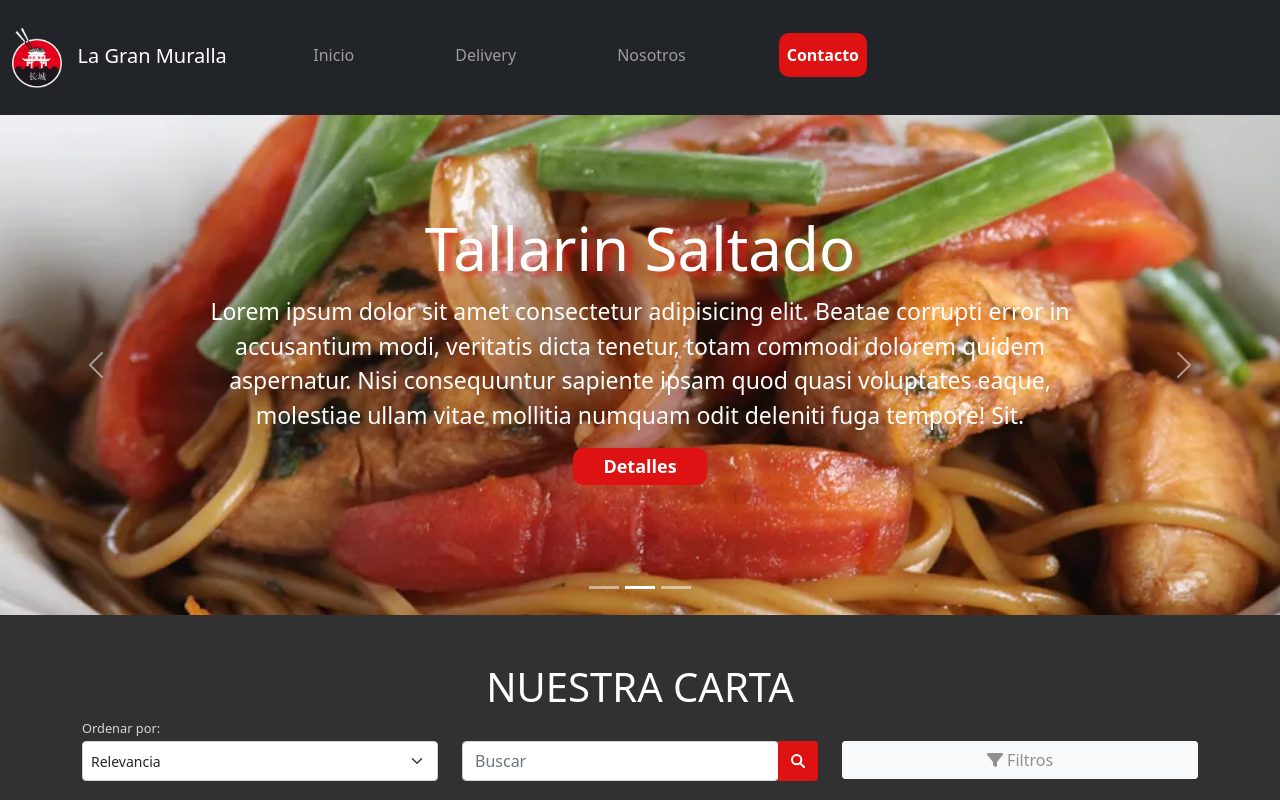
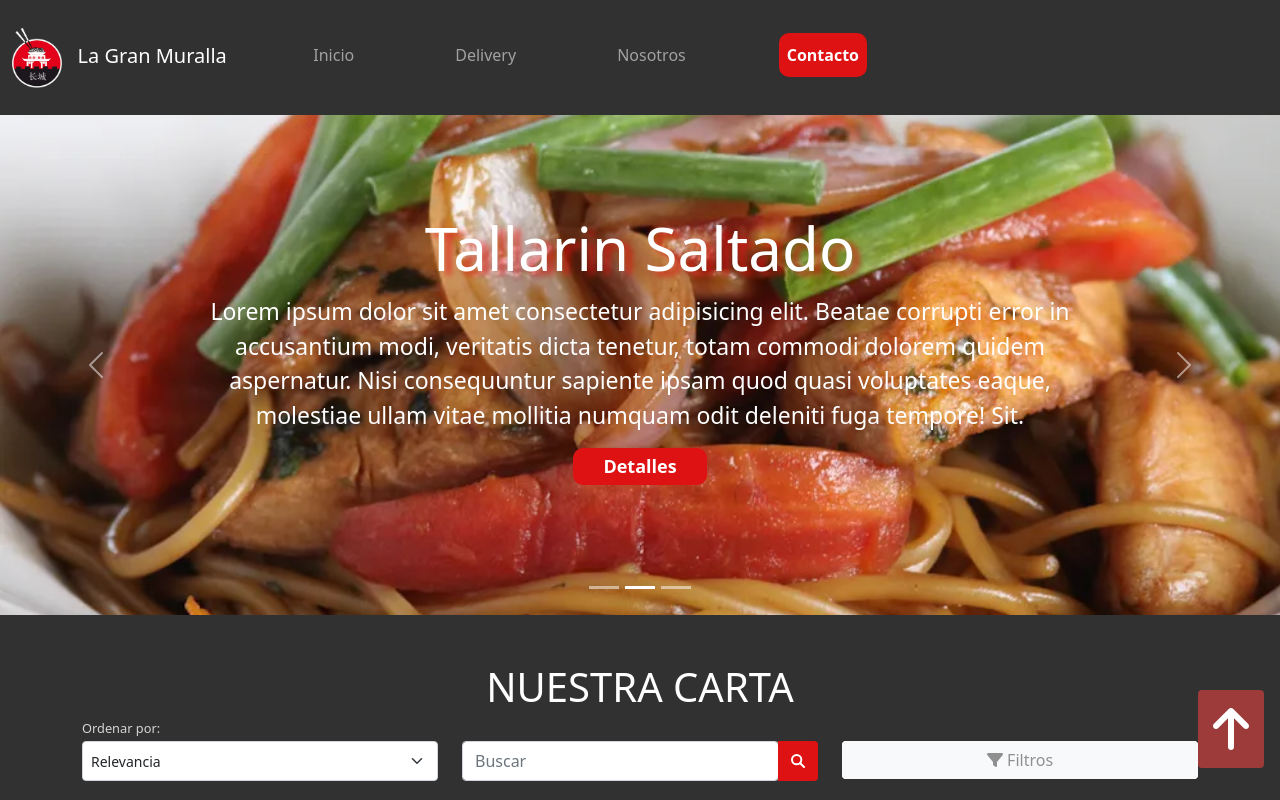
Before and after one commit to JhonSteven22/GranMuralla, a plain HTML site: page index.html in a window 1280 px wide. Shown: the top 800 px of the page. Drawn offline with nearby package versions, Linux system fonts and the light colour scheme.

Commit message:
arrow-up

```diff
--- a/CSS/Principal.css
+++ b/CSS/Principal.css
@@ -8,6 +8,17 @@
 }
 
 
+.btn-arrow-ini{
+    background-color: #ea424295 !important;
+    border: none;
+    padding: 15px;
+    z-index: 100;
+}
+
+
+.difuminado-navbar{
+    background-color: #313131e0 !important;
+}
 .body-prin {
     background: #313131;
 
--- a/index.html
+++ b/index.html
@@ -22,7 +22,7 @@
 <body class="body-prin">
 
     <!-- navbar -->
-    <nav class="navbar navbar-expand-lg navbar-dark bg-dark fixed-top navbar-position">
+    <nav class="navbar navbar-expand-lg navbar-dark bg-dark difuminado-navbar fixed-top navbar-position">
         <div class="container-fluid">
             <a class="navbar-brand" href="#"> <img src="../IMG/LogoChifa.png" alt="Logo" width="50" height="60"> &nbsp;
                 La Gran Muralla</a>
@@ -114,6 +114,10 @@
                 </button>
             </div>
             <!-- Slider end -->
+
+            <div class="position-fixed  bottom-0 end-0 m-3">
+                <p><a class="btn btn-secondary btn-arrow-ini" href="#"><i class="fa-solid fa-arrow-up fa-3x"></i></a></p>
+            </div>
 
 
             <!-- cards -->
@@ -379,7 +383,7 @@
 
         <div class="container">
             <div class="content-delivery" id="delivery">
-                <br><br><br><br><br>
+
                 <h1 class="text-light">Lo mejor del Chifa La Gran Muralla, ahora en tu casa y oficina</h1>
 
                 <br>
```
